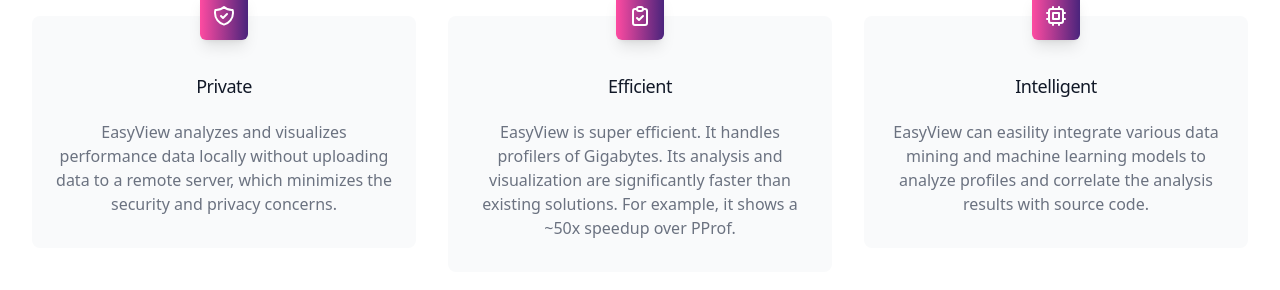
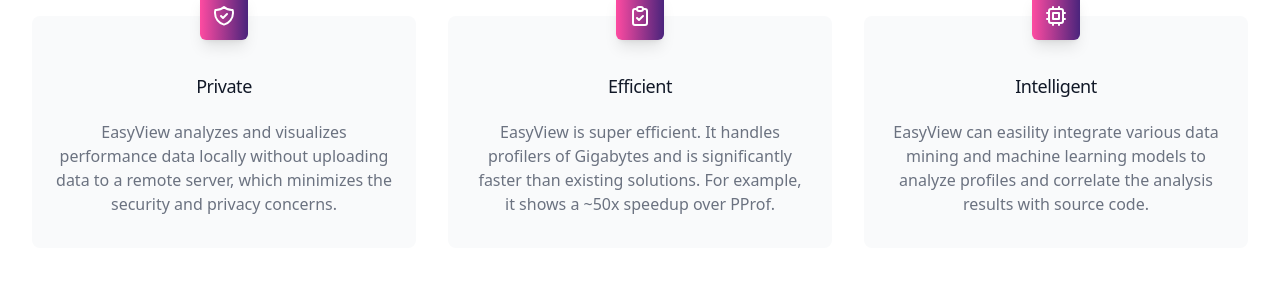
Before and after one commit to xperflab/easyview-pages, a Vue app: page / in a window 1280 px wide. Shown: the part 1641-1931 px from the top of the page. Built offline with nearby package versions, Linux system fonts and the light colour scheme.

Commit message:
Update Home.vue

```diff
--- a/src/components/Home.vue
+++ b/src/components/Home.vue
@@ -303,7 +303,7 @@
     },
     {
         name: 'Efficient',
-        description: 'EasyView is super efficient. It handles profilers of Gigabytes. Its analysis and visualization are significantly faster than existing solutions. For example, it shows a \~50x speedup over PProf.',
+        description: 'EasyView is super efficient. It handles profilers of Gigabytes and is significantly faster than existing solutions. For example, it shows a \~50x speedup over PProf.',
         icon: ClipboardCheckIcon,
     },
     {
```
